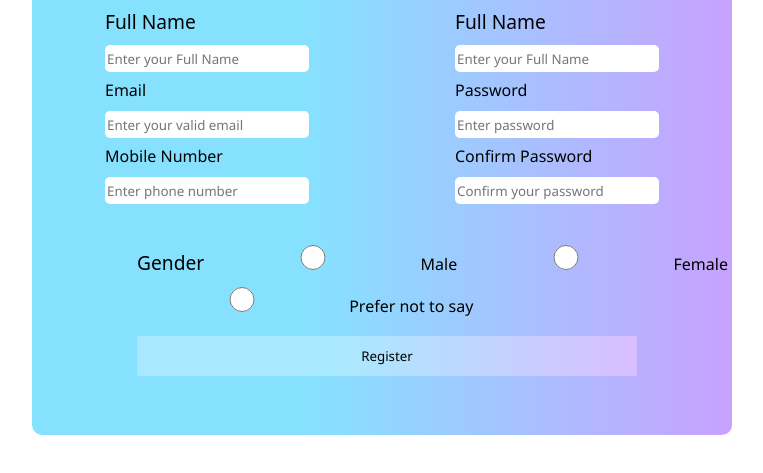
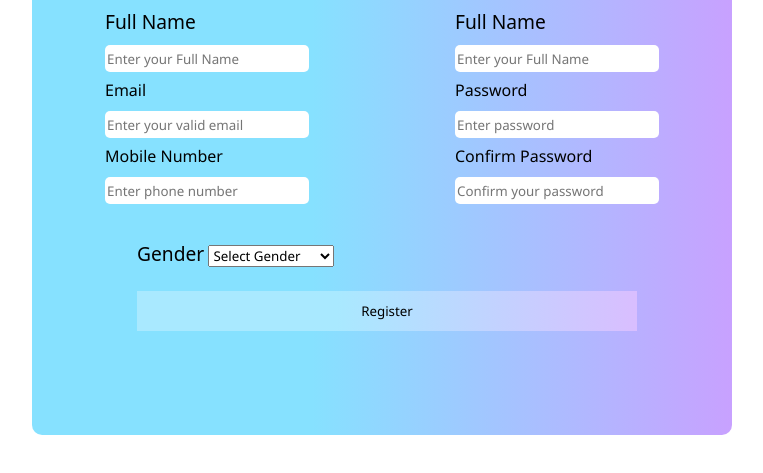
Before and after one commit to rohith7livingston/DevOps, a plain HTML site: page index.html in a window 1280 px wide. Shown: the part 85-558 px from the top of the page, without its empty margins (258-1021 px from the left). Drawn offline with Linux system fonts and the light colour scheme.

Commit message:
changes made in page

```diff
--- a/index.html
+++ b/index.html
@@ -33,10 +33,13 @@
             </div>
         </div>
         <form class="gender_button">
-            <label>Gender</label>
-            <input type="radio" name="Male" value="Male"> Male
-            <input type="radio" name="Female" value="Male"> Female
-            <input type="radio" name="Prefer not to say" value=""> Prefer not to say
+            <label for="gender">Gender</label>
+            <select id="gender">
+                <option value="">Select Gender</option>
+                <option value="Male">Male</option>
+                <option value="Female">Female</option>
+                <option value="Prefer not to say">Prefer not to say</option>
+            </select>
         </form>
         <button class="register" onclick="handleSubmit()">
             Register
```
